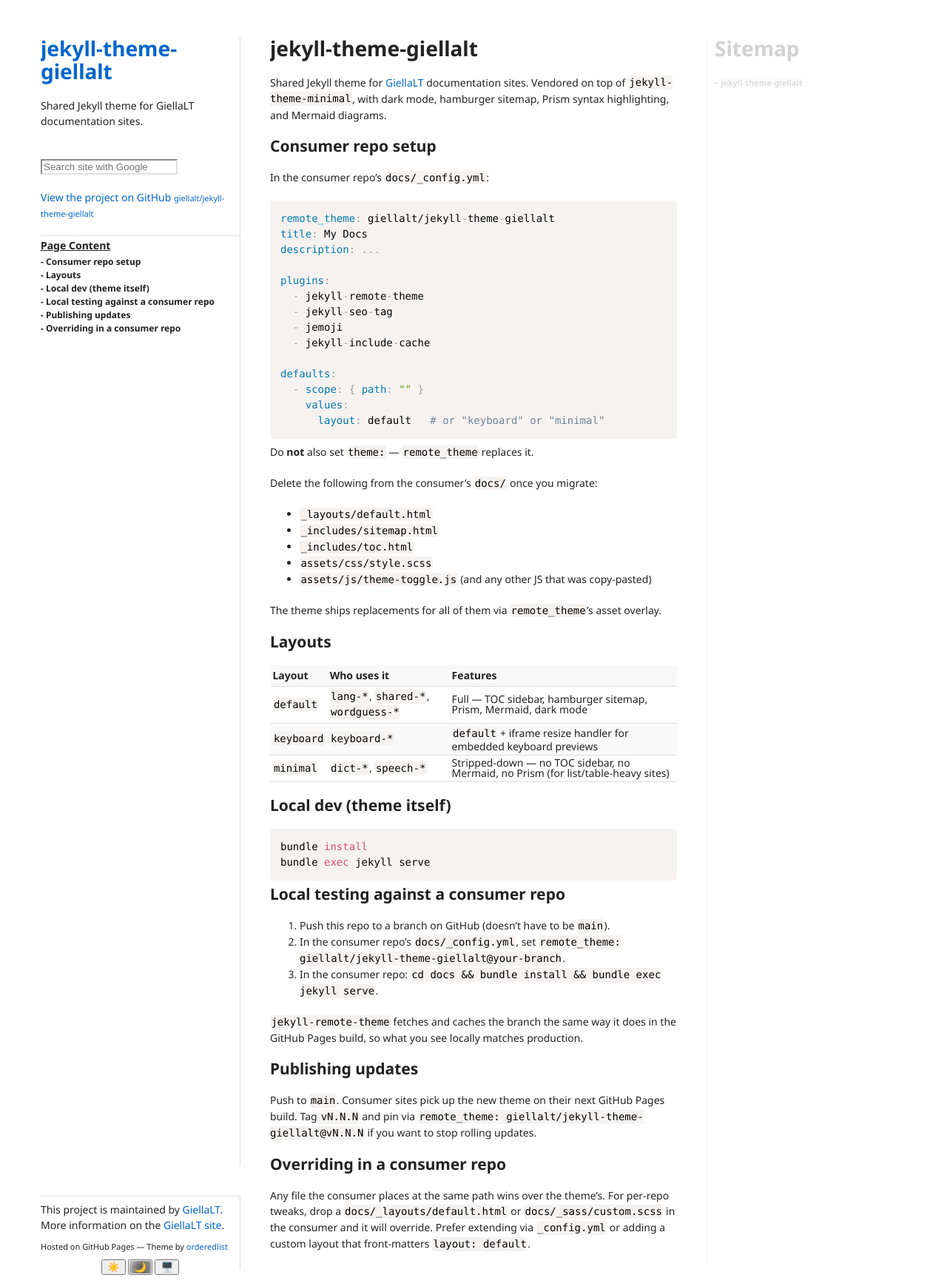
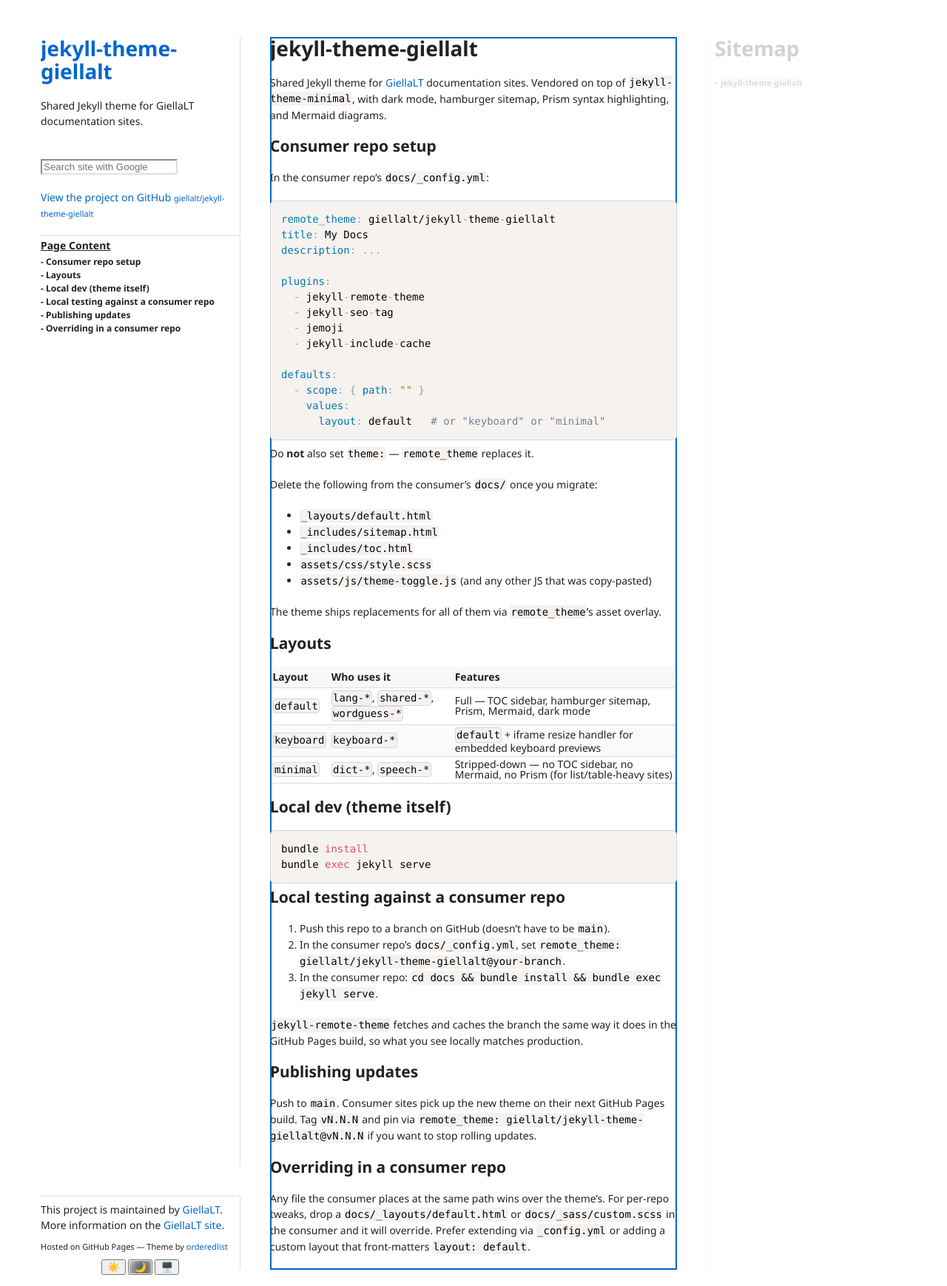
Before and after one commit to giellalt/jekyll-theme-giellalt, a Jekyll site: the page built from README.md, in a window 1280 px wide. Shown: the whole page at 74% size. Built offline with Jekyll 4.4.1, drawn with Linux system fonts in a browser that asks for light colours; cached includes are drawn as plain includes; nearby versions of some CDN libraries; our own code applies the rules of GitHub Pages for plain Markdown files.

Commit message:
Lots more fixes

```diff
--- a/assets/css/giellalt-site-global.css
+++ b/assets/css/giellalt-site-global.css
@@ -29,51 +29,53 @@
 }
 
 :root {
+  color-scheme: light dark;
   --menu-width: 270px;
 
   /* Standardfargar for ljos modus */
   --bg-color: #fff;
   --active-sitem-bg-color: rgba(0, 0, 0, 0.1);
   --text-color: #222;
-  --bold-color: #222; /* Ny variabel for halvfeit tekst */
+  --bold-color: #222;
   --mermaid-bg: #fff;
-  --mermaid-node-bg: #eee;
-  --mermaid-node-border: #999;
-  --header-bg: #fff;
   --link-color: #0066cc;
   --link-hover-bg: #efefef;
   --link-hover-color: #06c;
   --border-color: #e0e0e0;
   --heading-color: #222;
   --code-bg: #eee;
+  --code-border: #d0d7de;
+  --code-text: #24292f;
+  --code-link-color: #0066cc;
   --menu-bg: #fff;
   --menu-text: #222;
   --menu-hover-bg: #f0f0f0;
   --menu-hover-text: #000;
-  --menu-shadow: rgba(0,0,0,0.05);
   --gradient-shadow: rgba(0,0,0,0.08);
-  --content-bg: #fff;
-  --content-text: #222;
-  --content-border: #e0e0e0;
+  --search-bg: #fff;
   --table-header-bg: #f8f8f8;
+  --table-row-odd: #fff;
   --table-row-even: #fafafa;
   --table-border: #ddd;
   --blockquote-border: #e5e5e5;
   --blockquote-text: #666;
   --hr-border: #ccc;
+  --kbd-bg: #fafbfc;
+  --kbd-border: #c6cbd1;
+  --kbd-color: #444d56;
 }
 
-/* Mørkt tema - identisk for både system og eksplisitt val */
-@media (prefers-color-scheme: dark) {
-  :root:not([data-theme='light']) {
+/* Dark theme — canonical palette below is applied when EITHER:
+     - the user has explicitly opted into dark via [data-theme='dark'], OR
+     - the OS prefers dark and no explicit light override is set.
+   Pure CSS can't DRY across an @media boundary, so the same values are
+   duplicated in two blocks. Keep them in sync. */
+:root[data-theme='dark'] {
   --bg-color: #0d1117;
   --active-sitem-bg-color: rgba(222, 222, 222, 0.3);
   --text-color: #e6edf3;
-    --bold-color: #e6edf3; /* Ny variabel for halvfeit tekst */
+  --bold-color: #e6edf3;
   --mermaid-bg: #0d1117;
-    --mermaid-node-bg: #2a2a2a;
-    --mermaid-node-border: #555;
-    --header-bg: #010409;
   --link-color: #58a6ff;
   --link-hover-bg: rgba(56, 139, 253, 0.1);
   --link-hover-color: #58a6ff;
@@ -82,17 +84,13 @@
   --code-bg: #161b22;
   --code-text: #e6edf3;
   --code-border: #30363d;
-    --code-inline-bg: rgba(110,118,129,0.4);
   --code-link-color: #96d0ff;
   --menu-bg: #010409;
   --menu-text: #e6edf3;
   --menu-hover-bg: rgba(56, 139, 253, 0.1);
   --menu-hover-text: #58a6ff;
-    --menu-shadow: rgba(0,0,0,0.3);
   --gradient-shadow: rgba(0,0,0,0.2);
-    --content-bg: #0d1117;
-    --content-text: #e6edf3;
-    --content-border: #30363d;
+  --search-bg: #0d1117;
   --table-header-bg: #161b22;
   --table-row-odd: #161b22;
   --table-row-even: #0d1117;
@@ -100,28 +98,44 @@
   --blockquote-border: #3b434b;
   --blockquote-text: #8b949e;
   --hr-border: #30363d;
-  }
+  --kbd-bg: #161b22;
+  --kbd-border: #30363d;
+  --kbd-color: #e6edf3;
 }
 
-/* Eksplisitt mørkt tema */
-:root[data-theme='dark'] {
-  --bg-color: #0a0a0a;
+@media (prefers-color-scheme: dark) {
+  :root:not([data-theme='light']) {
+    --bg-color: #0d1117;
     --active-sitem-bg-color: rgba(222, 222, 222, 0.3);
-  --text-color: #e0e0e0;
-  --bold-color: #e0e0e0; /* Ny variabel for halvfeit tekst */
-  --header-bg: #000;
-  --link-color: #66b3ff;
-  --link-hover-bg: #1a1a1a;
-  --link-hover-color: #fff;
-  --border-color: #333;
-  --heading-color: #fff;
-  --code-bg: #1a1a1a;
-  --menu-bg: #000;
-  --menu-text: #e0e0e0;
-  --menu-hover-bg: #1a1a1a;
-  --menu-hover-text: #fff;
-  --menu-shadow: rgba(0,0,0,0.3);
+    --text-color: #e6edf3;
+    --bold-color: #e6edf3;
+    --mermaid-bg: #0d1117;
+    --link-color: #58a6ff;
+    --link-hover-bg: rgba(56, 139, 253, 0.1);
+    --link-hover-color: #58a6ff;
+    --border-color: #30363d;
+    --heading-color: #e6edf3;
+    --code-bg: #161b22;
+    --code-text: #e6edf3;
+    --code-border: #30363d;
+    --code-link-color: #96d0ff;
+    --menu-bg: #010409;
+    --menu-text: #e6edf3;
+    --menu-hover-bg: rgba(56, 139, 253, 0.1);
+    --menu-hover-text: #58a6ff;
     --gradient-shadow: rgba(0,0,0,0.2);
+    --search-bg: #0d1117;
+    --table-header-bg: #161b22;
+    --table-row-odd: #161b22;
+    --table-row-even: #0d1117;
+    --table-border: #30363d;
+    --blockquote-border: #3b434b;
+    --blockquote-text: #8b949e;
+    --hr-border: #30363d;
+    --kbd-bg: #161b22;
+    --kbd-border: #30363d;
+    --kbd-color: #e6edf3;
+  }
 }
 
 div.twocolumn {
@@ -131,7 +145,7 @@
 }
 
 body {
-  font-family: "Helvetica Neue", Helvetica, Arial, sans-serif;
+  font-family: "Noto Sans", "Helvetica Neue", Helvetica, Arial, sans-serif;
   font-size: 14px;
   color: var(--text-color);
   background-color: var(--bg-color);
@@ -163,7 +177,6 @@
   border-right: 1px solid var(--border-color);
   overflow: hidden; /* Hindra at innhald går utanfor ruta */
   min-height: 0; /* Tillat flexbox-krymping */
-  /*  width: var(--left-menu-width); */
   height: calc(100vh - 8em - 50px - 50px); /* Høgd minus footer - body padding */
 }
 
@@ -175,8 +188,17 @@
   background-color: var(--bg-color);
   overflow-y: auto;
   width: 550px;
-  /* Make section focusable for keyboard navigation */
+}
+
+/* Section is auto-focused on load for keyboard scrolling. Suppress the
+   outline for that programmatic focus but show it for real keyboard focus. */
+section:focus {
   outline: none;
+}
+
+section:focus-visible {
+  outline: 2px solid var(--link-color);
+  outline-offset: -2px;
 }
 
 /* Sitemap in column 3, spanning both rows */
@@ -512,13 +534,6 @@
   margin-left: 1em;
 }
 
-a:hover {
-  text-decoration: underline;
-  background-color: var(--link-hover-bg);
-  font-weight: normal;
-}
-
-
 #left_toc_shadow {
   width: var(--menu-width);
   height: 2em;
@@ -537,14 +552,6 @@
 
 div.repolist ul li p {
   margin: 0;
-}
-
-#maintainers-developers-teams-and-partners ~ table th + th {
-    width: 80%;
-}
-
-details {
-   display: none;
 }
 
 #sitemap:hover, #sitemap:active, #sitemap:focus {
@@ -758,7 +765,6 @@
   }
 
   /* Normale sitemap-fargar for hamburgermodus */
-  @media screen and (max-width: 1270px) {
   #sitemap {
     background: var(--bg-color);
     color: var(--text-color);
@@ -798,7 +804,7 @@
     word-wrap: break-word;
     overflow-wrap: break-word;
   }
-  }
+
 
   /* Enkel display-basert hover-funksjonalitet */
   .hamburger-menu:hover + #sitemap,
```
Lines whose indentation alone changed are shown as unchanged.
